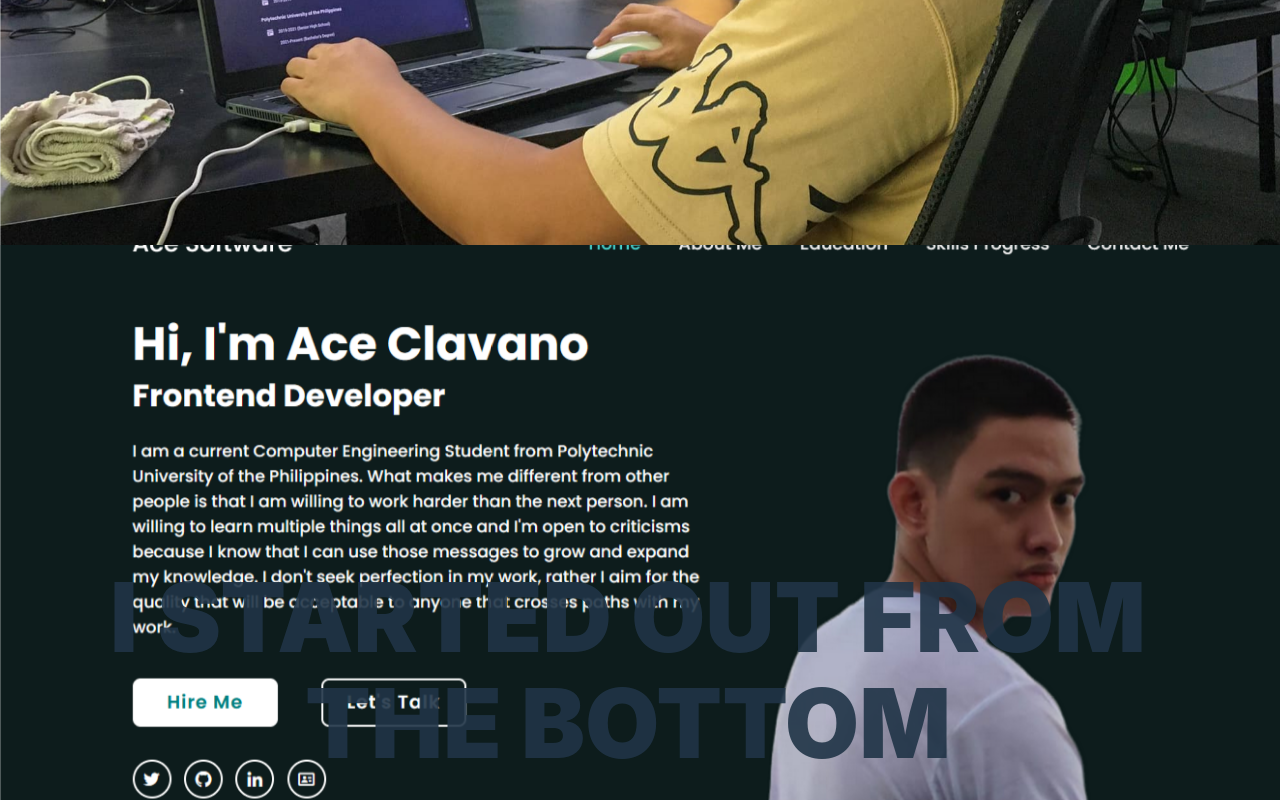
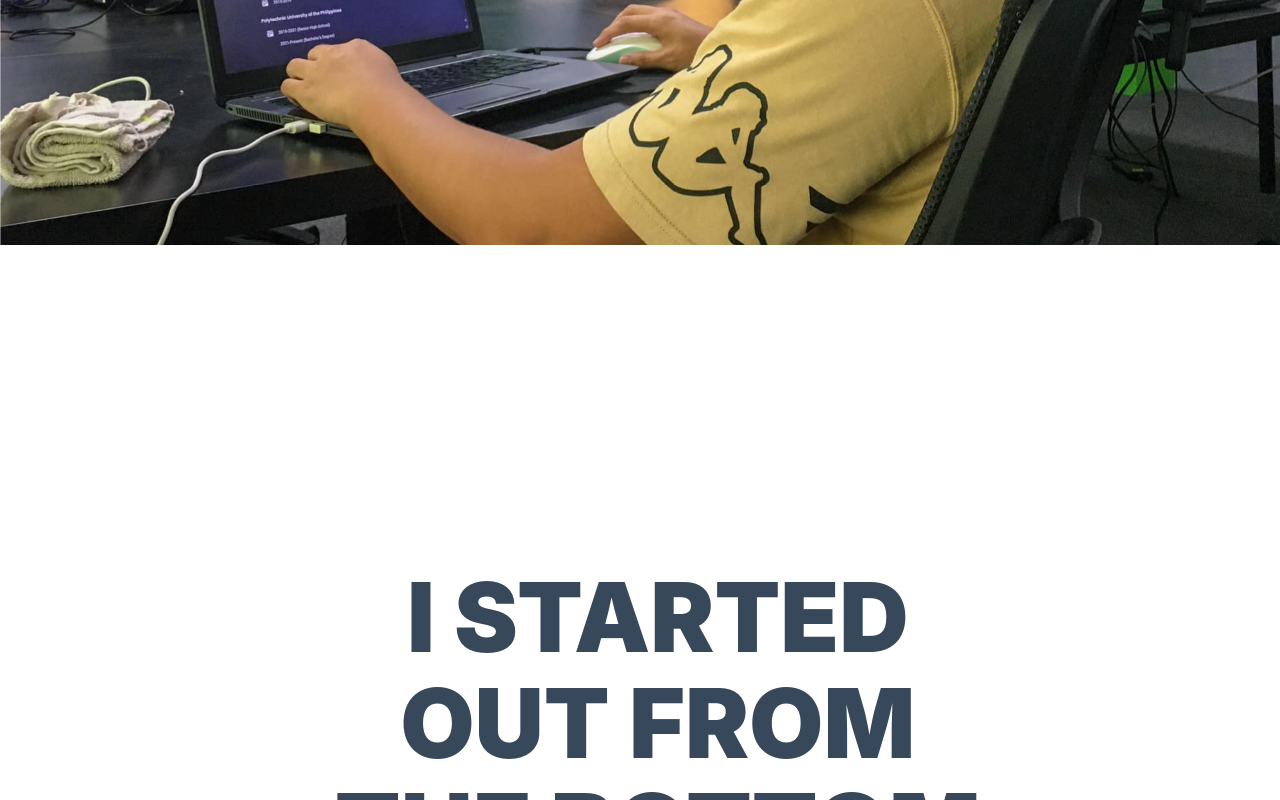
Before and after one commit to Aces007/Lawlens-II, a React (Vite) app: page / in a window 1280 px wide. Shown: the part 2000-2800 px from the top of the page. Built offline with nearby package versions, Linux system fonts and the light colour scheme.

Commit message:
minor modifications in preparation for mobile design

```diff
--- a/src/App.scss
+++ b/src/App.scss
@@ -83,11 +83,11 @@
 /*#endregion Variables */
 }
 
-/*region Prerequisites */
+/*#region Prerequisites */
 html {
     scroll-behavior: smooth;
 }
-/*endregion Prerequisites */
+/*#endregion Prerequisites */
 
 
 /*#region Header */
@@ -182,6 +182,14 @@ html {
 }
 /*#endregion Nav Menu */
 
+
+/*#region Header Mobile Friendly */
+
+/*#endregion Header Mobile Friendly */
+
+
+
+
 /*#region Home */
 .home_content {
     display: flex;
@@ -212,7 +220,32 @@ html {
 /*#endregion Home */
 
 
-/*region About */
+
+
+
+
+
+
+
+
+
+
+
+
+
+
+
+
+
+
+
+
+
+
+
+
+
+/*#region About */
 .about_quote {
     font-family: var(--ff-maison_black);
 }
@@ -230,6 +263,16 @@ html {
     opacity: 90%;
     margin: 20rem;
 }
+
+.para_lone {
+    font-size: 6rem;
+    text-align: center;
+    text-transform: uppercase;
+    font-weight: 900;
+    opacity: 90%;
+    margin: 20rem;
+}
+
 .para_2 {
     font-size: 6rem;
     text-align: center;
@@ -288,9 +331,9 @@ html {
     50% { border-color: black; }
 }
 
-/*endregion About */
+/*#endregion About */
 
-/*region Experience */
+/*#region Experience */
 .exp_quote {
     font-family: var(--ff-maison_black);
     font-size: 8rem;
@@ -414,10 +457,9 @@ html {
     border-radius: 8px;
     display: block;
 }
-/*endregion Experience */
+/*#endregion Experience */
 
-
-/*region Portfolio */
+/*#region Portfolio */
 .portfolio_quote {
     font-family: var(--ff-maison_black);
     font-size: 8rem;
@@ -585,10 +627,9 @@ html {
     border-radius: 10px;
     height: 500px;
 }
-/*endregion Portfolio */
+/*#endregion Portfolio */
 
-
-/*region Contact */
+/*#region Contact */
 #contact_quote {
     font-family: var(--ff-maison_black);
     font-size: 5rem;
@@ -697,9 +738,9 @@ html {
     opacity: 70%;
     cursor: pointer;
 }
-/*endregion Contact */
+/*#endregion Contact */
 
-/*region Footer */
+/*#region Footer */
 .foot_cont {
     display: flex;
     box-sizing: border-box;
@@ -832,4 +873,4 @@ html {
         color: var(--clr-primary);
     }
 }
-/*endregion Footer */
+/*#endregion Footer */
--- a/src/components/Homepage/Homepage.tsx
+++ b/src/components/Homepage/Homepage.tsx
@@ -20,7 +20,7 @@ const Homepage : React.FC = () => {
     return (
         <>
             <div className="header_cont">
-                <div className="header_content">
+                <div className="header_content flex flex-row items-left justify-between gap-4 lg:gap-2 px-4">
                     <img src={logo} alt="logo" id='logo_img' onClick={toggleMenu} />
                     <div className="infScroll_cont">
                         <Link to='contact' smooth={true} duration={500} onClick={toggleMenu} className='link_btns'>
--- a/src/components/Sections/About.tsx
+++ b/src/components/Sections/About.tsx
@@ -6,9 +6,9 @@ import journey_2 from '../../assets/about_journey/journey_2.jpg';
 import journey_3 from '../../assets/about_journey/journey_3.jpg';
 import journey_4 from '../../assets/about_journey/journey_4.jpeg';
 import journey_5 from '../../assets/about_journey/journey_5.jpg';
-import journey_6 from '../../assets/about_journey/journey_6.png';
+// import journey_6 from '../../assets/about_journey/journey_6.png';
 import journey_7 from '../../assets/about_journey/journey_7.jpg';
-import journey_8 from '../../assets/about_journey/journey_extra1.jpg';
+// import journey_8 from '../../assets/about_journey/journey_extra1.jpg';
 
 
 const About : React.FC = () => {
@@ -39,23 +39,26 @@ const About : React.FC = () => {
                 <Parallax bgImage={journey_5} strength={400} className='relative text-center overflow-hidden width-screen object-cover'>
                     <h1 className='para_1 w-9/12'>LIKE EVERYONE ELSE</h1>
                 </Parallax>
-                <Parallax bgImage={journey_6} strength={400} className='relative overflow-hidden width-screen object-cover'>
-                    <h1 className='para_1 w-10/12 relative -left-60'>I STARTED OUT FROM THE BOTTOM</h1>
+                <Parallax strength={400} className='relative overflow-hidden width-screen object-cover text-center'>
+                    <h1 className='para_lone'>I STARTED OUT FROM THE BOTTOM</h1>
                 </Parallax>
                 <Parallax bgImage={journey_7} strength={400} className='relative overflow-hidden width-screen object-cover'>
                     <h1 className='para_1'>WORKED MY WAY UP</h1>
                 </Parallax>
-                <Parallax bgImage={journey_8} strength={400} className='relative overflow-hidden width-screen object-cover'>
-                    <h1 className='para_1 w-9/12'>IMPROVED FURTHER THAN IMAGINED</h1>
+                <Parallax strength={400} className='relative overflow-hidden width-screen object-cover'>
+                    <h1 className='para_lone'>IMPROVED FURTHER THAN IMAGINED</h1>
                 </Parallax>
                 <Parallax bgImage={journey_1} strength={400} className='relative overflow-hidden width-screen object-cover'>
-                    <h1 className='para_1'>I HAVE FRIENDS</h1>
+                    <h1 className='para_1'>I GOT MY FRIENDS</h1>
                 </Parallax>
                 <Parallax bgImage={journey_2} strength={400} className='relative overflow-hidden width-screen object-cover'>
-                    <h1 className='para_2'>I HAVE COLLEAGUES</h1>
+                    <h1 className='para_2'>MY COLLEAGUES</h1>
                 </Parallax>
                 <Parallax bgImage={journey_3} strength={400} className='relative overflow-hidden width-screen object-cover'>
-                    <h1 className='para_3'>I GOT CLASSMATES</h1>
+                    <h1 className='para_3'>EVEN MY CLASSMATES</h1>
+                </Parallax>
+                <Parallax strength={400} className='relative overflow-hidden width-screen object-cover'>
+                    <h1 className='para_lone'>I GOT LUCKY</h1>
                 </Parallax>
                 <Parallax bgImage={journey_4} strength={400} className='relative overflow-hidden width-screen object-cover'>
                     <h1 className='para_4'>It all starts with the right group of people</h1>
```
